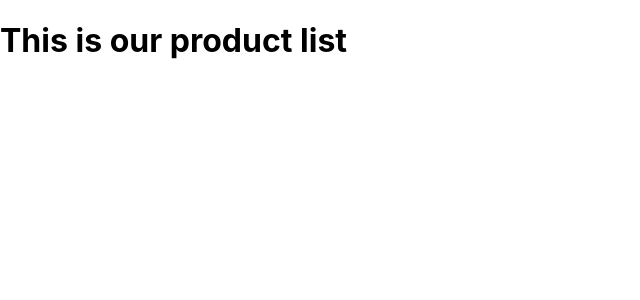
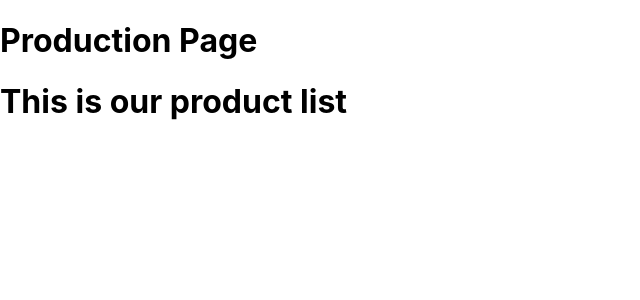
Before and after one commit to Kripu77/NEXTJS, a Next.js app in the folder next-demo/: page /product in a window 1280 px wide. Shown: the top 300 px of the page, without its empty margins (0-640 px from the left). Built offline with nearby package versions, Linux system fonts and the light colour scheme.

Commit message:
Production Dynamic Route

```diff
--- a/next-demo/pages/product/index.js
+++ b/next-demo/pages/product/index.js
@@ -2,6 +2,7 @@ export default function ProductionList(){
 
     return (
       <>
+      <h1> Production Page</h1>
         <h1> This is our product list</h1>{" "}
       </>
     );
```
